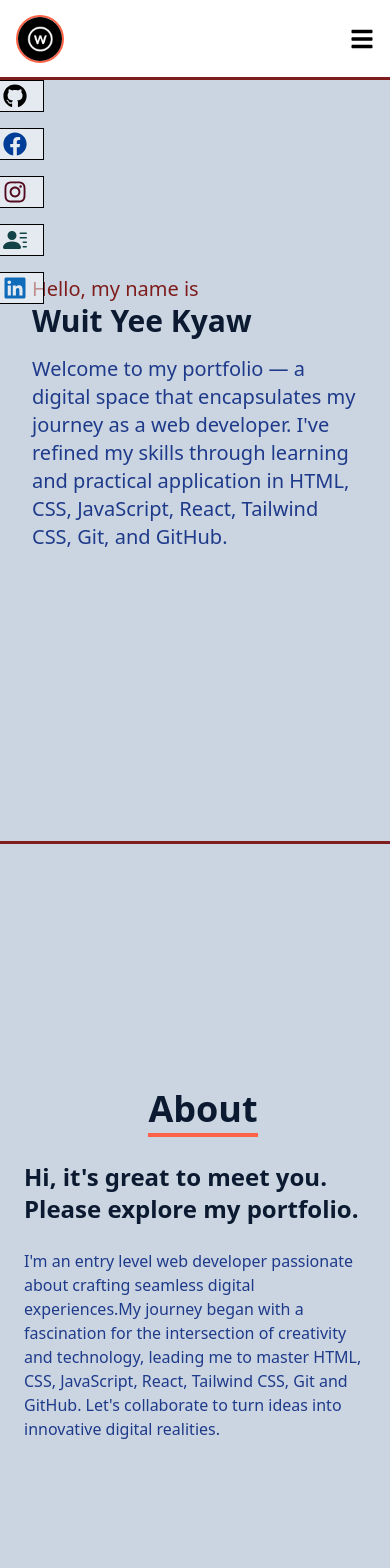
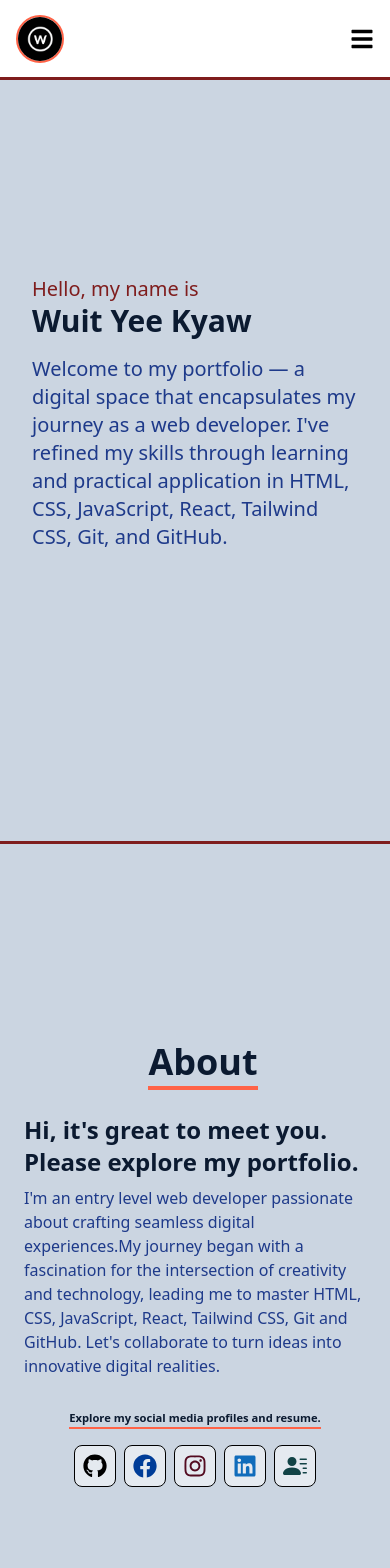
Before and after one commit to wuitYeeKyaw421/MyPortfolio, a React (Vite) app: page / in a window 390 px wide. Shown: the top 1568 px of the page. Built offline with nearby package versions, Linux system fonts and the light colour scheme.

Commit message:
Fixed social link display on smaller screens

```diff
--- a/src/components/About.jsx
+++ b/src/components/About.jsx
@@ -1,16 +1,21 @@
+import { FaGithub, FaInstagram, FaFacebook, FaLinkedin } from "react-icons/fa";
+import { BsFillPersonLinesFill } from "react-icons/bs";
+import ResumePDF from "../../ResumePDF/Resume.pdf";
+
 const About = () => {
   return (
     <div
       name="about"
-      className="BORDER_BOTTOM w-full scroll-m-16 h-screen LIGHT DARK"
+      className="BORDER_BOTTOM w-full LIGHT DARK relative py-8 min-h-screen flex items-center"
     >
-      <div className="flex flex-col justify-center items-center w-full- h-full">
+      <div className="flex flex-col justify-center items-center w-full h-full">
+        <div className="mb-8">
           <div className="px-4">
             <div className="pb-8 pl-4 text-center">
               <p className="HEADER_UNDERLINE">About</p>
             </div>
           </div>
-        <div className="max-w-[63rem] w-full grid sm:grid-cols-2 gap-6 px-6">
+          <div className="max-w-[63rem] w-full grid sm:grid-cols-2 gap-2 px-6">
             <div className="sm:text-right sm:text-3xl text-2xl font-bold">
               <p>Hi, it's great to meet you. Please explore my portfolio.</p>
             </div>
@@ -19,10 +24,68 @@ const About = () => {
                 I'm an entry level web developer passionate about crafting
                 seamless digital experiences.My journey began with a fascination
                 for the intersection of creativity and technology, leading me to
-              master HTML, CSS, JavaScript, React, Tailwind CSS, Git and GitHub.
-              Let's collaborate to turn ideas into innovative digital realities.
+                master HTML, CSS, JavaScript, React, Tailwind CSS, Git and
+                GitHub. Let's collaborate to turn ideas into innovative digital
+                realities.
               </p>
             </div>
+          </div>
+        </div>
+
+        <div className="md:hidden">
+          <p className="text-center text-[.7rem] sm:text-lg font-bold mb-4 border-b-2 border-[tomato]">
+            Explore my social media profiles and resume.
+          </p>
+          <ul className="flex flex-wrap justify-center gap-2 text-2xl">
+            <li className="p-2 rounded-lg duration-300 dark:bg-[#33333380] bg-[#ffffff80] BORDER">
+              <a
+                href="https://github.com/wuitYeeKyaw421"
+                className="dark:text-white text-black"
+                target="_blank"
+              >
+                <FaGithub />
+              </a>
+            </li>
+
+            <li className="p-2 rounded-lg duration-300 bg-[#ffffff80] dark:bg-[#003d9880] BORDER">
+              <a
+                href="
+              https://www.facebook.com/profile.php?id=100091939640260&mibextid=ZbWKwL"
+                className="dark:text-white text-[#003d98]"
+                target="_blank"
+              >
+                <FaFacebook />
+              </a>
+            </li>
+
+            <li className="p-2 rounded-lg duration-300 dark:bg-[#530b2080] bg-[#ffffff80] BORDER">
+              <a
+                href="https://www.instagram.com/sakuroyoshina45?igsh=eTIjc2dwendhcGJx"
+                className="dark:text-white text-[#530b20]"
+                target="_blank"
+              >
+                <FaInstagram />
+              </a>
+            </li>
+            <li className="p-2 rounded-lg duration-300 dark:bg-[#106cbb80] bg-[#ffffff80] BORDER">
+              <a
+                href="https://www.linkedin.com/in/wuit-yee-kyaw-379424291/"
+                className="dark:text-white text-[#106cbb]"
+                target="_blank"
+              >
+                <FaLinkedin />
+              </a>
+            </li>
+            <li className="p-2 rounded-lg duration-300 dark:bg-[#12434680] bg-[#ffffff80] BORDER">
+              <a
+                href={ResumePDF}
+                className="dark:text-white text-[#124346]"
+                target="_blank"
+              >
+                <BsFillPersonLinesFill />
+              </a>
+            </li>
+          </ul>
         </div>
       </div>
     </div>
--- a/src/components/NavBar.jsx
+++ b/src/components/NavBar.jsx
@@ -10,8 +10,8 @@ import {
 } from "react-icons/fa";
 import { BsFillPersonLinesFill } from "react-icons/bs";
 import { CiDark, CiLight } from "react-icons/ci";
+import ResumePDF from "../../ResumePDF/Resume.pdf";
 import { Link } from "react-scroll";
-import ResumePDF from "../../ResumePDF/Resume.pdf";
 
 const NavBar = () => {
   let [nav, setNav] = useState(false);
@@ -41,7 +41,7 @@ const NavBar = () => {
   };
 
   return (
-    <div className="BORDER_BOTTOM fixed w-full h-20 flex justify-between items-center px-4 bg-[#fff] dark:bg-[#111] text-black  dark:text-[lightblue] font-bold">
+    <div className="z-10 BORDER_BOTTOM fixed w-full h-20 flex justify-between items-center px-4 bg-[#fff] dark:bg-[#111] text-black  dark:text-[lightblue] font-bold">
       <div>
         <img
           src={icon}
@@ -104,22 +104,22 @@ const NavBar = () => {
           onClick={handleClick}
           className="text-4xl absolute top-6 right-4 cursor-pointer"
         />
-        <li className="py-6 text-4xl">
+        <li className="py-6 text-3xl">
           <Link onClick={handleClick} to="home" smooth={true} duration={500}>
             Home
           </Link>
         </li>
-        <li className="py-6 text-4xl">
+        <li className="py-6 text-3xl">
           <Link onClick={handleClick} to="about" smooth={true} duration={500}>
             About
           </Link>
         </li>
-        <li className="py-6 text-4xl">
+        <li className="py-6 text-3xl">
           <Link onClick={handleClick} to="skills" smooth={true} duration={500}>
             Skills
           </Link>
         </li>
-        <li className="py-6 text-4xl">
+        <li className="py-6 text-3xl">
           <Link
             onClick={handleClick}
             to="projects"
@@ -129,12 +129,12 @@ const NavBar = () => {
             Projects
           </Link>
         </li>
-        <li className="py-6 text-4xl">
+        <li className="py-6 text-3xl">
           <Link onClick={handleClick} to="contact" smooth={true} duration={500}>
             Contact
           </Link>
         </li>
-        <li className="text-4xl py-6 flex justify-center items-center">
+        <li className="text-3xl py-6 flex justify-center items-center">
           {theme === "dark" ? (
             <div
               onClick={handleThemeSwitch}
@@ -164,12 +164,12 @@ const NavBar = () => {
       </ul>
 
       {/* ===== SOCIAL LINKS ICONS ===== */}
-      <div className="font-bold flex flex-col fixed top-20 left-0">
+      <div className="font-bold md:flex flex-col fixed top-20 left-0 hidden">
         <ul className="flex flex-col gap-4">
-          <li className="w-36 h-8 flex justify-between items-center ml-[-6.25rem] hover:ml-[-0.625rem] duration-300 dark:bg-[#33333380] bg-[#ffffff80] BORDER">
+          <li className="w-36 h-8 flex items-center ml-[-6rem] hover:ml-[-0.625rem] duration-300 dark:bg-[#33333380] bg-[#ffffff80] BORDER">
             <a
               href="https://github.com/wuitYeeKyaw421"
-              className="flex justify-between items-center dark:text-white w-full text-black"
+              className="flex justify-between dark:text-white w-full text-black"
               target="_blank"
             >
               GitHub
@@ -177,11 +177,11 @@ const NavBar = () => {
             </a>
           </li>
 
-          <li className="w-36 h-8 flex justify-between items-center ml-[-6.25rem] hover:ml-[-0.625rem] duration-300 dark:bg-[#003d9880] bg-[#ffffff80] BORDER">
+          <li className="w-36 h-8 flex items-center ml-[-6rem] hover:ml-[-0.625rem] duration-300 dark:bg-[#003d9880] bg-[#ffffff80] BORDER">
             <a
               href="
               https://www.facebook.com/profile.php?id=100091939640260&mibextid=ZbWKwL"
-              className=" flex justify-between items-center dark:text-white w-full text-[#003d98]"
+              className="flex justify-between dark:text-white w-full text-[#003d98]"
               target="_blank"
             >
               Facebook
@@ -189,10 +189,10 @@ const NavBar = () => {
             </a>
           </li>
 
-          <li className="w-36 h-8 flex justify-between items-center ml-[-6.25rem] hover:ml-[-0.625rem] duration-300 dark:bg-[#530b2080] bg-[#ffffff80] BORDER">
+          <li className="w-36 h-8 flex items-center ml-[-6rem] hover:ml-[-0.625rem] duration-300 dark:bg-[#530b2080] bg-[#ffffff80] BORDER">
             <a
               href="https://www.instagram.com/sakuroyoshina45?igsh=eTIjc2dwendhcGJx"
-              className=" flex justify-between items-center dark:text-white w-full text-[#530b20]"
+              className="flex justify-between dark:text-white w-full text-[#530b20]"
               target="_blank"
             >
               Instagram
@@ -200,24 +200,25 @@ const NavBar = () => {
             </a>
           </li>
 
-          <li className="w-36 h-8 flex justify-between items-center ml-[-6.25rem] hover:ml-[-0.625rem] duration-300 dark:bg-[#12434680] bg-[#ffffff80] BORDER">
+          <li className="w-36 h-8 flex items-center ml-[-6rem] hover:ml-[-0.625rem] duration-300 dark:bg-[#106cbb80] bg-[#ffffff80] BORDER">
+            <a
+              href="https://www.linkedin.com/in/wuit-yee-kyaw-379424291/"
+              className="flex justify-between dark:text-white w-full text-[#106cbb]"
+              target="_blank"
+            >
+              LinkedIn
+              <FaLinkedin className="text-2xl" />
+            </a>
+          </li>
+
+          <li className="w-36 h-8 flex items-center ml-[-6rem] hover:ml-[-0.625rem] duration-300 dark:bg-[#12434680] bg-[#ffffff80] BORDER">
             <a
               href={ResumePDF}
-              className="flex justify-between items-center dark:text-white w-full text-[#124346]"
+              className="flex justify-between dark:text-white w-full text-[#124346]"
               target="_blank"
             >
               Resume
               <BsFillPersonLinesFill className="text-2xl" />
-            </a>
-          </li>
-          <li className="w-36 h-8 flex justify-between items-center ml-[-6.25rem] hover:ml-[-0.625rem] duration-300 dark:bg-[#106cbb80] bg-[#ffffff80] BORDER">
-            <a
-              href="https://www.linkedin.com/in/wuit-yee-kyaw-379424291/"
-              className="flex justify-between items-center dark:text-white w-full text-[#106cbb]"
-              target="_blank"
-            >
-              LinkedIn
-              <FaLinkedin className="text-2xl" />
             </a>
           </li>
         </ul>
```
Lines whose indentation alone changed are shown as unchanged.
